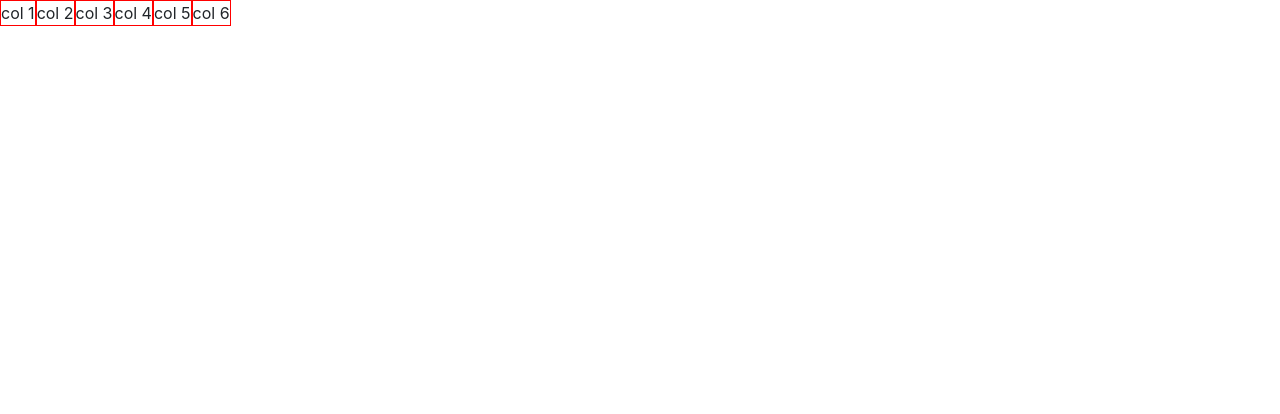
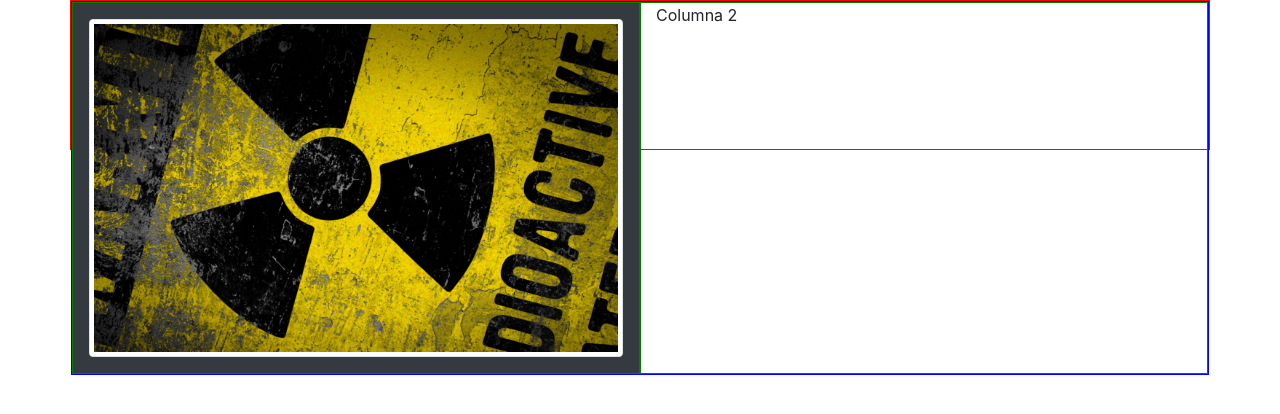
Before and after one commit to DanielCornelio/Bootstrap, a plain HTML site: page index.html in a window 1280 px wide. Drawn offline with Linux system fonts and the light colour scheme.

Commit message:
clases con imagenes

```diff
--- a/css/estilos.css
+++ b/css/estilos.css
@@ -13,6 +13,10 @@
 /* .servicios{
     display: flex;
 } */
+section{
+    border: 1px solid blue;
+    height: 150px;
+}
 .servicios>*{
     border: 1px solid red;
-}
+    }
--- a/index.html
+++ b/index.html
@@ -11,13 +11,11 @@
     <title>Hello, world!</title>
   </head>
   <body>
-    <section class="servicios d-flex d-sm-block d-md-flex">
-      <div class="item1">col 1</div>
-      <div class="item2">col 2</div>
-      <div class="item3">col 3</div>
-      <div class="item4">col 4</div>
-      <div class="item5">col 5</div>
-      <div class="item6">col 6</div>
+    <section class="container">
+      <div class="row">
+        <div class="col-6 p-3 bg-dark"><img src="images/bigimg.jpg" class="img-fluid img-thumbnail" alt=""></div>
+        <div class="col-6">Columna 2</div>
+      </div>
     </section>
 
     <!-- Optional JavaScript -->
```
Also changed, not shown: images/bigimg.jpg (added).
